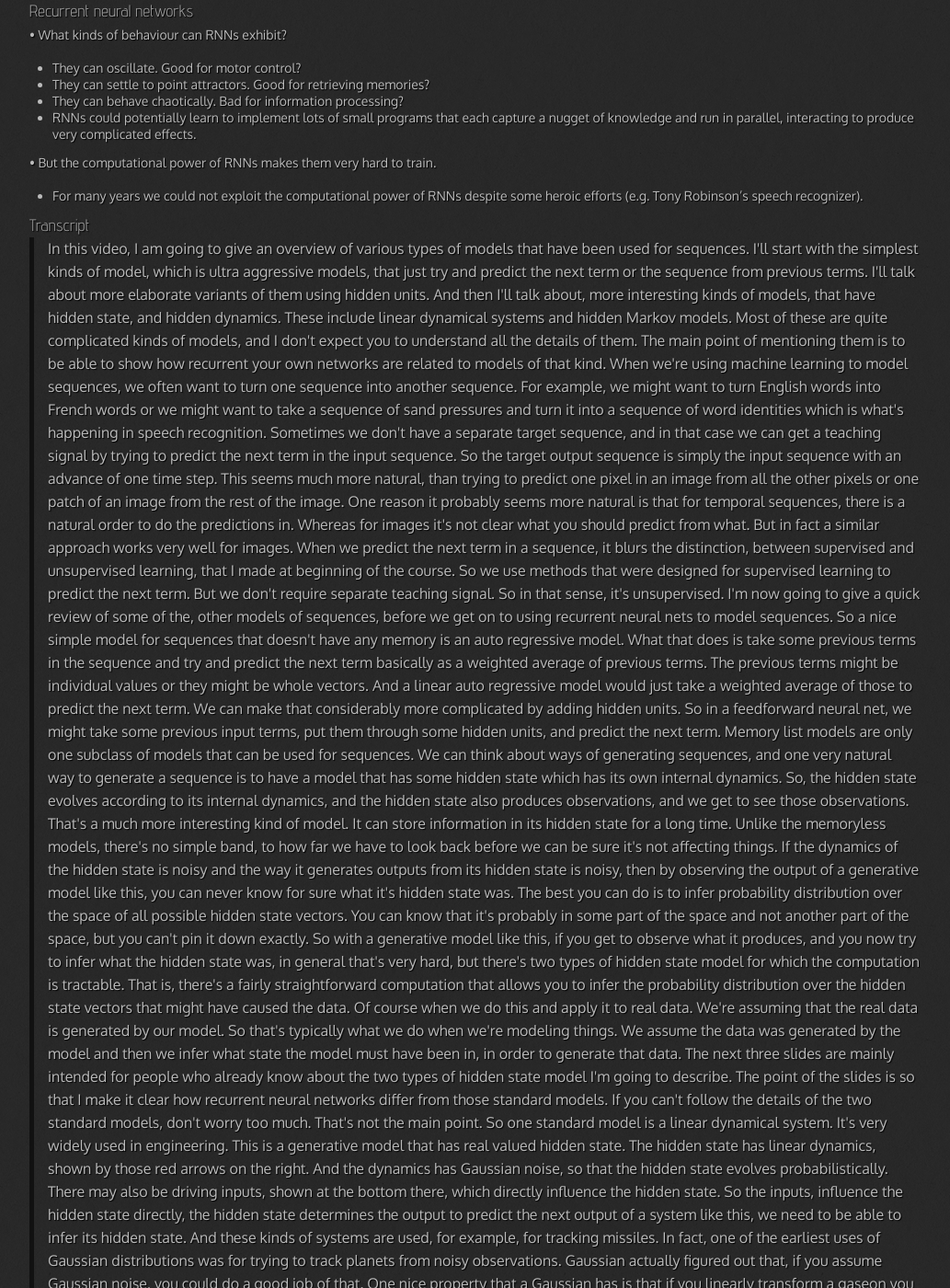
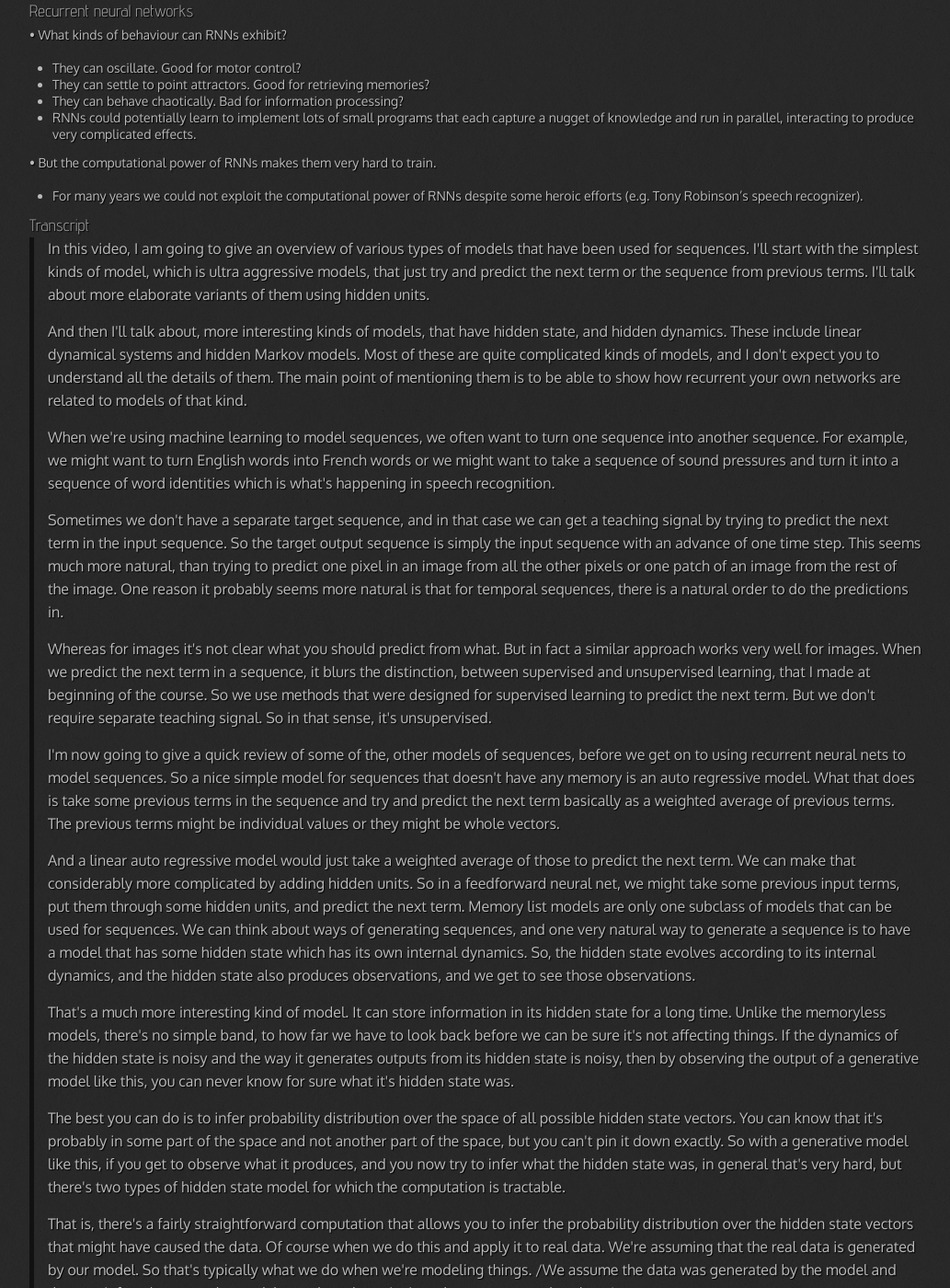
Before and after one commit to 0--key/0--key.github.io, a Jekyll site: the page built from _posts/2017-05-01-recurrent-ann.html, in a window 1280 px wide and 1400 px high, scrolled down 2158 px. Shown: the whole window at 92% size, without its empty margins (23-1056 px from the left). Built offline with Jekyll 4.4.1, drawn with Linux system fonts in a browser that asks for light colours; nearby versions of some CDN libraries; comment, search, counter and statistics services are not loaded; some of the changed text lies outside the part shown.

Commit message:
Transcript accentuation

```diff
--- a/_posts/2017-05-01-recurrent-ann.html
+++ b/_posts/2017-05-01-recurrent-ann.html
@@ -313,133 +313,188 @@ models that have been used for sequences. I'll start with the
 simplest kinds of model, which is ultra aggressive models, that
 just try and predict the next term or the sequence from previous
 terms. I'll talk about more elaborate variants of them using hidden
-units. And then I'll talk about, more interesting kinds of models,
-that have hidden state, and hidden dynamics. These include linear
+units.
+</p>
+
+<p>
+And then I'll talk about, more interesting kinds of models, that
+have hidden state, and hidden dynamics. These include linear
 dynamical systems and hidden Markov models. Most of these are quite
 complicated kinds of models, and I don't expect you to understand
 all the details of them. The main point of mentioning them is to be
 able to show how recurrent your own networks are related to models
-of that kind. When we're using machine learning to model sequences,
-we often want to turn one sequence into another sequence. For
-example, we might want to turn English words into French words or
-we might want to take a sequence of sand pressures and turn it into
-a sequence of word identities which is what's happening in speech
-recognition. Sometimes we don't have a separate target sequence,
-and in that case we can get a teaching signal by trying to predict
-the next term in the input sequence. So the target output sequence
-is simply the input sequence with an advance of one time step. This
-seems much more natural, than trying to predict one pixel in an
-image from all the other pixels or one patch of an image from the
-rest of the image. One reason it probably seems more natural is
-that for temporal sequences, there is a natural order to do the
-predictions in. Whereas for images it's not clear what you should
-predict from what. But in fact a similar approach works very well
-for images. When we predict the next term in a sequence, it blurs
-the distinction, between supervised and unsupervised learning, that
-I made at beginning of the course. So we use methods that were
+of that kind.
+</p>
+
+<p>
+When we're using machine learning to model sequences, we often want
+to turn one sequence into another sequence. For example, we might
+want to turn English words into French words or we might want to
+take a sequence of sound pressures and turn it into a sequence of
+word identities which is what's happening in speech recognition.
+</p>
+
+<p>
+Sometimes we don't have a separate target sequence, and in that
+case we can get a teaching signal by trying to predict the next
+term in the input sequence. So the target output sequence is simply
+the input sequence with an advance of one time step. This seems
+much more natural, than trying to predict one pixel in an image
+from all the other pixels or one patch of an image from the rest of
+the image. One reason it probably seems more natural is that for
+temporal sequences, there is a natural order to do the predictions
+in.
+</p>
+
+<p>
+Whereas for images it's not clear what you should predict from
+what. But in fact a similar approach works very well for images.
+When we predict the next term in a sequence, it blurs the
+distinction, between supervised and unsupervised learning, that I
+made at beginning of the course. So we use methods that were
 designed for supervised learning to predict the next term. But we
 don't require separate teaching signal. So in that sense, it's
-unsupervised. I'm now going to give a quick review of some of the,
-other models of sequences, before we get on to using recurrent
-neural nets to model sequences. So a nice simple model for
-sequences that doesn't have any memory is an auto regressive model.
-What that does is take some previous terms in the sequence and try
-and predict the next term basically as a weighted average of
-previous terms. The previous terms might be individual values or
-they might be whole vectors. And a linear auto regressive model
-would just take a weighted average of those to predict the next
-term. We can make that considerably more complicated by adding
-hidden units. So in a feedforward neural net, we might take some
-previous input terms, put them through some hidden units, and
-predict the next term. Memory list models are only one subclass of
-models that can be used for sequences. We can think about ways of
-generating sequences, and one very natural way to generate a
-sequence is to have a model that has some hidden state which has
-its own internal dynamics. So, the hidden state evolves according
-to its internal dynamics, and the hidden state also produces
-observations, and we get to see those observations. That's a much
-more interesting kind of model. It can store information in its
-hidden state for a long time. Unlike the memoryless models, there's
-no simple band, to how far we have to look back before we can be
-sure it's not affecting things. If the dynamics of the hidden state
-is noisy and the way it generates outputs from its hidden state is
-noisy, then by observing the output of a generative model like
-this, you can never know for sure what it's hidden state was. The
-best you can do is to infer probability distribution over the space
-of all possible hidden state vectors. You can know that it's
+unsupervised.
+</p>
+
+<p>
+I'm now going to give a quick review of some of the, other models
+of sequences, before we get on to using recurrent neural nets to
+model sequences. So a nice simple model for sequences that doesn't
+have any memory is an auto regressive model. What that does is take
+some previous terms in the sequence and try and predict the next
+term basically as a weighted average of previous terms. The
+previous terms might be individual values or they might be whole
+vectors.
+</p>
+
+<p>
+And a linear auto regressive model would just take a weighted
+average of those to predict the next term. We can make that
+considerably more complicated by adding hidden units. So in a
+feedforward neural net, we might take some previous input terms,
+put them through some hidden units, and predict the next term.
+Memory list models are only one subclass of models that can be used
+for sequences. We can think about ways of generating sequences, and
+one very natural way to generate a sequence is to have a model that
+has some hidden state which has its own internal dynamics. So, the
+hidden state evolves according to its internal dynamics, and the
+hidden state also produces observations, and we get to see those
+observations.
+</p>
+
+<p>
+That's a much more interesting kind of model. It can store
+information in its hidden state for a long time. Unlike the
+memoryless models, there's no simple band, to how far we have to
+look back before we can be sure it's not affecting things. If the
+dynamics of the hidden state is noisy and the way it generates
+outputs from its hidden state is noisy, then by observing the
+output of a generative model like this, you can never know for sure
+what it's hidden state was.
+</p>
+
+<p>
+The best you can do is to infer probability distribution over the
+space of all possible hidden state vectors. You can know that it's
 probably in some part of the space and not another part of the
 space, but you can't pin it down exactly. So with a generative
 model like this, if you get to observe what it produces, and you
 now try to infer what the hidden state was, in general that's very
 hard, but there's two types of hidden state model for which the
-computation is tractable. That is, there's a fairly straightforward
-computation that allows you to infer the probability distribution
-over the hidden state vectors that might have caused the data. Of
-course when we do this and apply it to real data. We're assuming
-that the real data is generated by our model. So that's typically
-what we do when we're modeling things. We assume the data was
-generated by the model and then we infer what state the model must
-have been in, in order to generate that data. The next three slides
-are mainly intended for people who already know about the two types
-of hidden state model I'm going to describe. The point of the
-slides is so that I make it clear how recurrent neural networks
-differ from those standard models. If you can't follow the details
-of the two standard models, don't worry too much. That's not the
-main point. So one standard model is a linear dynamical system.
-It's very widely used in engineering. This is a generative model
-that has real valued hidden state. The hidden state has linear
-dynamics, shown by those red arrows on the right. And the dynamics
-has Gaussian noise, so that the hidden state evolves
-probabilistically. There may also be driving inputs, shown at the
-bottom there, which directly influence the hidden state. So the
-inputs, influence the hidden state directly, the hidden state
-determines the output to predict the next output of a system like
-this, we need to be able to infer its hidden state. And these kinds
-of systems are used, for example, for tracking missiles. In fact,
-one of the earliest uses of Gaussian distributions was for trying
-to track planets from noisy observations. Gaussian actually figured
-out that, if you assume Gaussian noise, you could do a good job of
-that. One nice property that a Gaussian has is that if you linearly
-transform a gaseon you get another Gaussian. Because all the noise
-in a linear dynamic system is gaseon. It turns out that the
-distribution over the hidden state given the observation so far,
-that is given the output so far, is also a Gaussian. It's a full
-covariance Gaussian, and it's quite complicated to compute what it
-is. But it can be computed efficiently. And there's a technique
+computation is tractable.
+</p>
+
+<p>
+That is, there's a fairly straightforward computation that allows
+you to infer the probability distribution over the hidden state
+vectors that might have caused the data. Of course when we do this
+and apply it to real data. We're assuming that the real data is
+generated by our model. So that's typically what we do when we're
+modeling things. /We assume the data was generated by the model and
+then we infer what state the model must have been in, in order to
+generate that data./
+</p>
+
+<p>
+The next three slides are mainly intended for people who already
+know about the two types of hidden state model I'm going to
+describe. The point of the slides is so that I make it clear how
+recurrent neural networks differ from those standard models. If you
+can't follow the details of the two standard models, don't worry
+too much. That's not the main point.
+</p>
+
+<p>
+So one standard model is a linear dynamical system. It's very
+widely used in engineering. This is a generative model that has
+real valued hidden state. The hidden state has linear dynamics,
+shown by those red arrows on the right. And the dynamics has
+Gaussian noise, so that the hidden state evolves probabilistically.
+</p>
+
+<p>
+There may also be driving inputs, shown at the bottom there, which
+directly influence the hidden state. So the inputs, influence the
+hidden state directly, the hidden state determines the output to
+predict the next output of a system like this, we need to be able
+to infer its hidden state. And these kinds of systems are used, for
+example, for tracking missiles.
+</p>
+
+<p>
+In fact, one of the earliest uses of Gaussian distributions was for
+trying to track planets from noisy observations. Gaussian actually
+figured out that, if you assume Gaussian noise, you could do a good
+job of that. One nice property that a Gaussian has is that if you
+linearly transform a Gaussian you get another Gaussian. Because all
+the noise in a linear dynamic system is Gaussian. It turns out that
+the distribution over the hidden state given the observation so
+far, that is given the output so far, is also a Gaussian. It's a
+full covariance Gaussian, and it's quite complicated to compute
+what it is.
+</p>
+
+<p>
+But it <i>can be computed</i> efficiently. And there's a technique
 called Kalman Filtering. This is an efficient recursive way of
 updating your representation of the hidden state given a new
 observation. So, to summarize, Given observations of the output of
 the system, we can't be sure what hidden state it was in, but we
 can, estimate a Gaussian distribution over the possible hidden
-states it might have been in. Always assuming, of course, that our
-model is a correct model of the reality we're observing. A
-different kind of hidden state model that uses discrete
-distributions rather than Gaussian distributions, is a hidden
-Markov model. And because it's based on discrete mathematics,
-computer scientists love these ones. In a hidden Markov model, the
-hidden state consists of a one of N. Choice. So there a number of
-things called states. And the system is always in exactly one of
-those states. The transitions between states are probabilistic.
-They're controlled by a transition matrix which is simply a bunch
-of probabilities that say, if you're in state one at time one,
-What's the probability of you going to state three at time two? The
-output model is also stochastic. So, the state that the system is
-in doesn't completely determine what output it produces. There's
-some variation in the output that each state can produce. Because
-of that, we can't be sure which state produced a given output. In a
-sense, the states are hidden behind this probabilistic veil, and
-that's why they're called hidden. Historically the reason hidden
-units in a neural network are called hidden, is because I like this
-term. It sounded mysterious, so I stole it from neural networks. It
-is easy to represent the probability distribution across n states
-with n numbers. So, the nice thing about a hidden Markov model, is
-we can represent the probability distribution across its discreet
-states. So, even though we don't know what it, what state it's in
-for sure, we can easily represent the probability distribution. And
-to predict the next output from a hidden Markov model, we need to
-infer what hidden state it's probably in. And so we need to get our
-hands on that probability distribution. It turns out there's an
-easy method based on dynamic programming that allows us to take the
+states it might have been in.
+</p>
+
+<p>
+Always assuming, of course, that our model is a correct model of
+the reality we're observing. A different kind of hidden state model
+that uses discrete distributions rather than Gaussian
+distributions, is a hidden Markov model. And because it's based on
+discrete mathematics, computer scientists love these ones. In a
+hidden Markov model, the hidden state consists of a one of N.
+Choice. So there a number of things called states. And the system
+is always in exactly one of those states. The transitions between
+states are probabilistic. They're controlled by a transition matrix
+which is simply a bunch of probabilities that say, if you're in
+state one at time one, What's the probability of you going to state
+three at time two? The output model is also stochastic. So, the
+state that the system is in doesn't completely determine what
+output it produces. There's some variation in the output that each
+state can produce. Because of that, we can't be sure which state
+produced a given output. In a sense, the states are hidden behind
+this probabilistic veil, and that's why they're called hidden.
+Historically the reason hidden units in a neural network are called
+hidden, is because I like this term. It sounded mysterious, so I
+stole it from neural networks. It is easy to represent the
+probability distribution across n states with n numbers. So, the
+nice thing about a hidden Markov model, is we can represent the
+probability distribution across its discreet states. So, even
+though we don't know what it, what state it's in for sure, we can
+easily represent the probability distribution. And to predict the
+next output from a hidden Markov model, we need to infer what
+hidden state it's probably in. And so we need to get our hands on
+that probability distribution. It turns out there's an easy method
+based on dynamic programming that allows us to take the
 observations we've made and from those compute the probability
 distribution across the hidden states. Once we have that
 distribution, there is a nice elegant learning algorithm hidden
```
